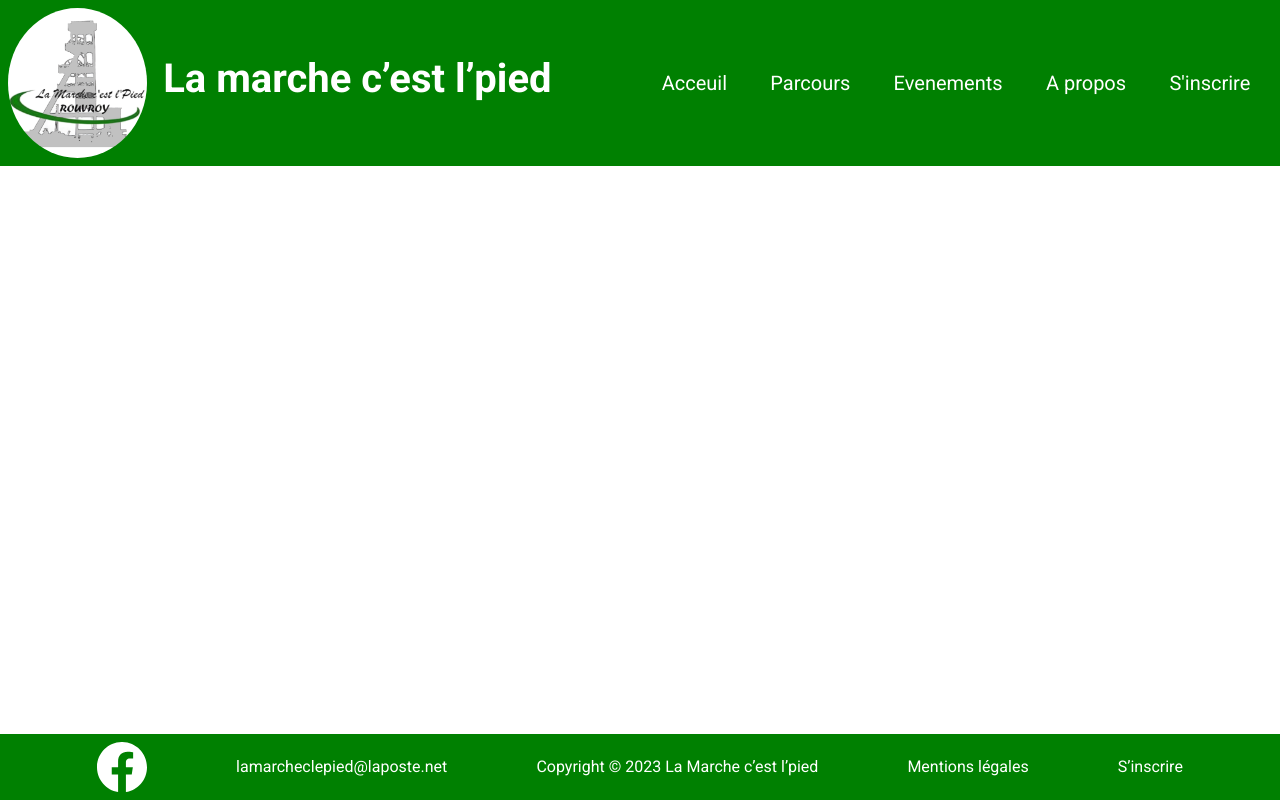
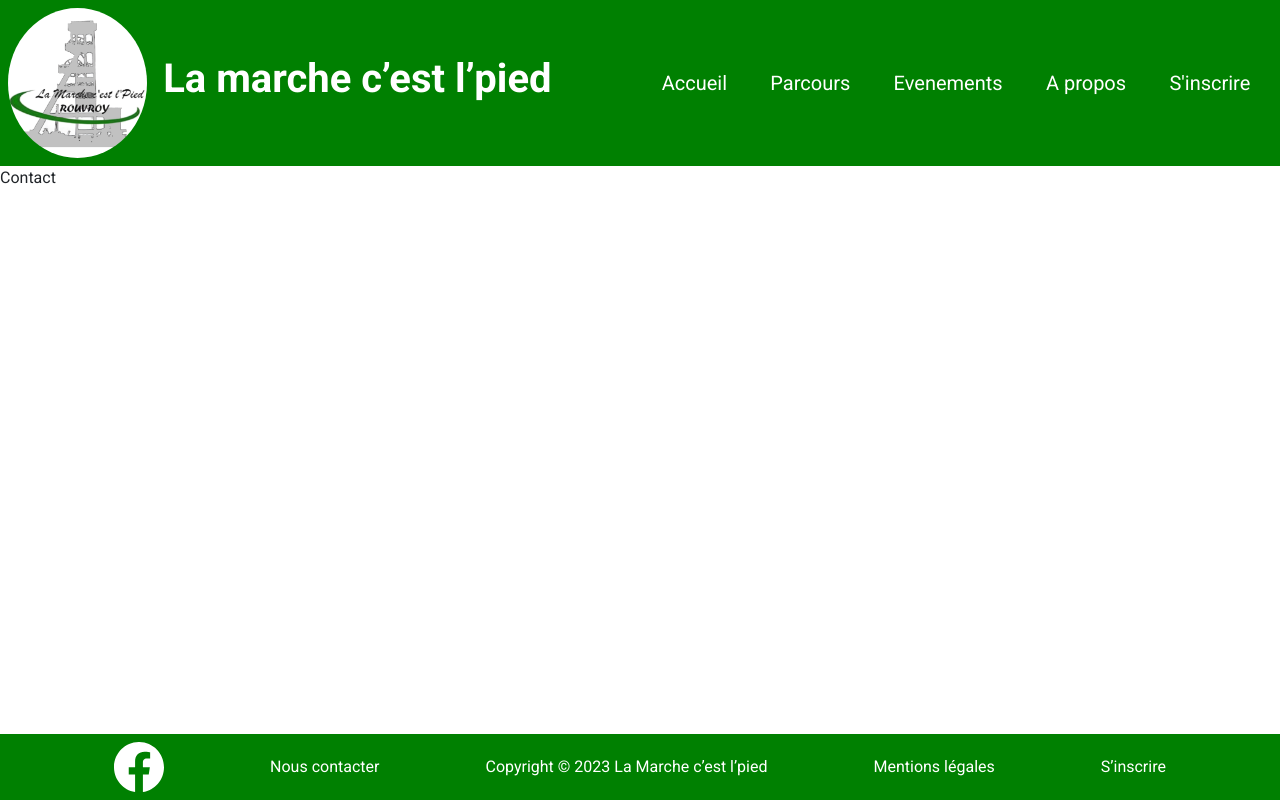
Before and after one commit to FelixKarma/la-marche-c-est-le-pied, a React (Vite) app: page /contact in a window 1280 px wide. Built offline with nearby package versions, Linux system fonts and the light colour scheme.

Commit message:
correction orthographe

```diff
--- a/src/App.jsx
+++ b/src/App.jsx
@@ -7,6 +7,7 @@ import Evenements from './views/Evenements';
 import APropos from './views/APropos';
 import Footer from './components/tiers-parties/Footer';
 import MentionsLegales from './views/MentionsLegales';
+import Contact from './views/Contact';
 
 const App = () => {
   return (
@@ -19,6 +20,7 @@ const App = () => {
             <Route path="/evenements" element={<Evenements />} />
             <Route path="/a_propos" element={<APropos />} />
             <Route path="/mentions_legales" element={<MentionsLegales />} />
+            <Route path="/contact" element={<Contact />} />
             <Route path="/" exact  element={<Accueil />} />
             {/* <Route path="*" element={<Error />} /> */}
           </Routes>
--- a/src/components/tiers-parties/Footer.jsx
+++ b/src/components/tiers-parties/Footer.jsx
@@ -5,7 +5,7 @@ const Footer = () => {
   return (
     <footer className={`p-2 d-flex justify-content-evenly align-items-center position-fixed bottom-0 w-100`}>
           <svg xmlns="http://www.w3.org/2000/svg" width="50" height="50" fill="currentColor" className="bi bi-facebook text-white" viewBox="0 0 16 16"> <path d="M16 8.049c0-4.446-3.582-8.05-8-8.05C3.58 0-.002 3.603-.002 8.05c0 4.017 2.926 7.347 6.75 7.951v-5.625h-2.03V8.05H6.75V6.275c0-2.017 1.195-3.131 3.022-3.131.876 0 1.791.157 1.791.157v1.98h-1.009c-.993 0-1.303.621-1.303 1.258v1.51h2.218l-.354 2.326H9.25V16c3.824-.604 6.75-3.934 6.75-7.951z" fill="white"></path> </svg>
-          <NavLink to='' className='text-white link-light link-underline-opacity-0 link-underline-opacity-100-hover '>lamarcheclepied@laposte.net</NavLink>
+          <NavLink to='contact' className='text-white link-light link-underline-opacity-0 link-underline-opacity-100-hover '>Nous contacter</NavLink>
           <NavLink className='text-white text-decoration-none pe-none' aria-disabled="true">Copyright © 2023 La Marche c’est l’pied</NavLink>
           <NavLink to="mentions_legales" className='text-white link-light link-underline-opacity-0 link-underline-opacity-100-hover'>Mentions légales</NavLink>
         {/* TODO: Mettre l'url correspondante */}
--- a/src/components/tiers-parties/Navbar.jsx
+++ b/src/components/tiers-parties/Navbar.jsx
@@ -11,7 +11,7 @@ const Navbar = () => {
             <nav className='w-50 fs-5'>
                 <ul className="navbar-nav d-flex flex-row justify-content-around">
                     <li className="nav-item ml-2">
-                        <NavLink end to="/" className="nav-link">Acceuil</NavLink>
+                        <NavLink end to="/" className="nav-link">Accueil</NavLink>
                     </li>
                     <li className="nav-item ml-2">
                         <NavLink to="/parcours" className="nav-link">Parcours</NavLink>
--- /dev/null
+++ b/src/views/Contact.jsx
@@ -0,0 +1,9 @@
+import React from 'react'
+
+const Contact = () => {
+  return (
+    <div>Contact</div>
+  )
+}
+
+export default Contact
```
